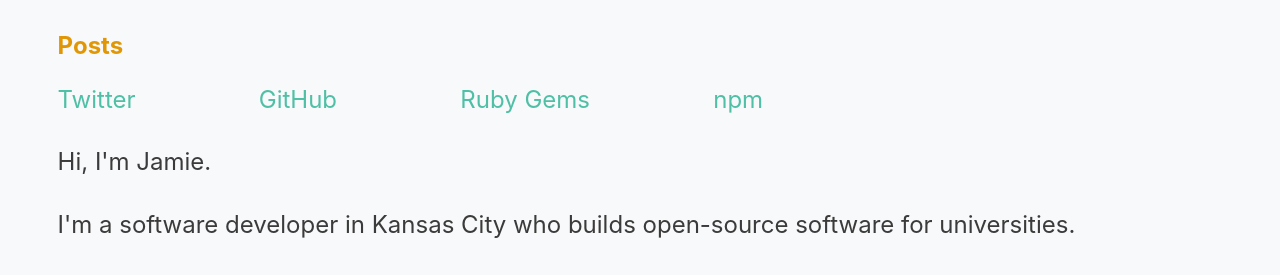
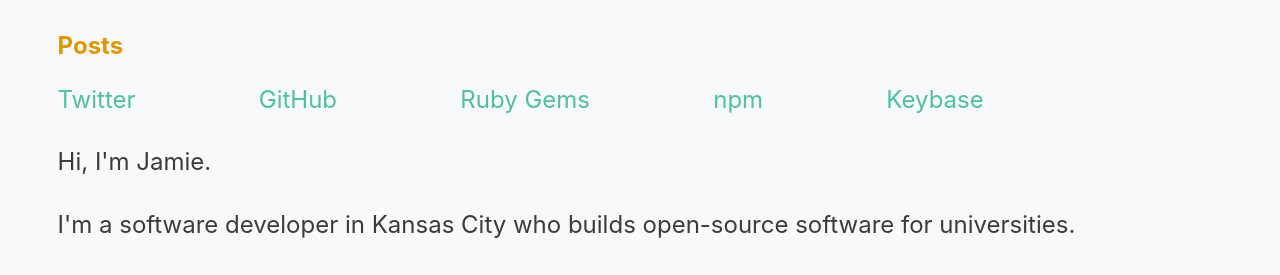
Before and after one commit to little9/little9.github.io, a Jekyll site: the page built from index.html, in a window 1280 px wide. Shown: the part 151-426 px from the top of the page. Built offline with Jekyll 4.4.1, drawn with Linux system fonts in a browser that asks for light colours; nearby versions of some CDN libraries.

Commit message:
Add keybase

```diff
--- a/_includes/header.html
+++ b/_includes/header.html
@@ -18,6 +18,7 @@
 					<li><a href="https://rubygems.org/profiles/little9" rel="me">Ruby Gems</a></li>
 					<li><a href="https://www.npmjs.com/~little9" rel="me">
 							npm</a></li>
+          <li><a href="https://keybase.io/jamielittle" rel="me">Keybase</a></li>
 			</ul>
 		</section>
 	</div>
```
